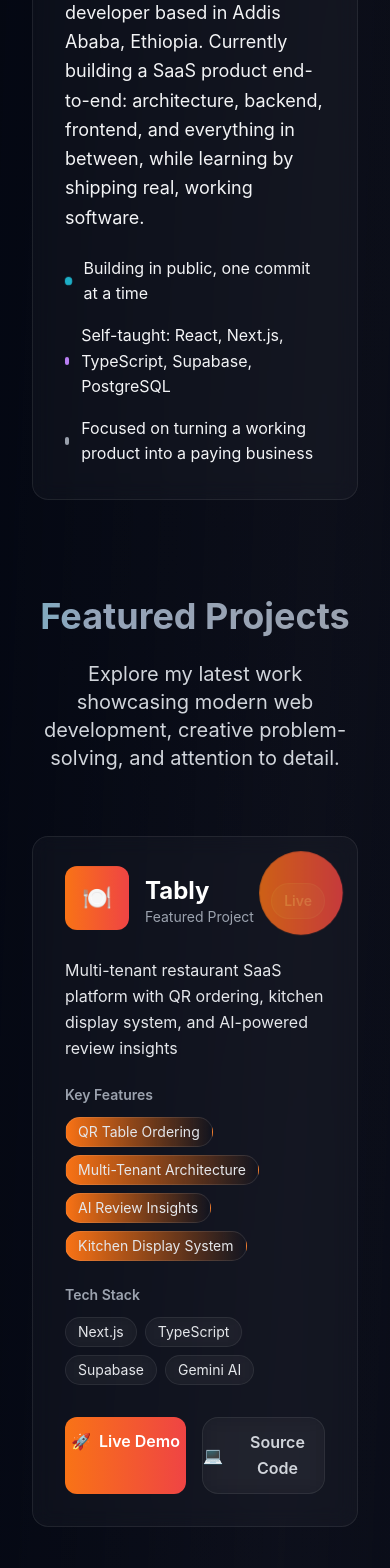
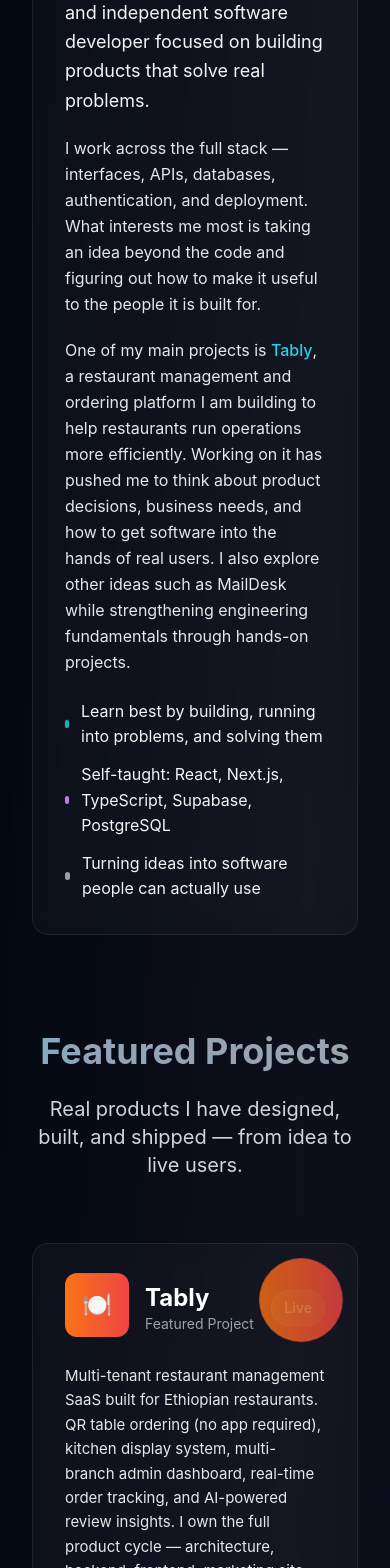
Before and after one commit to Danny7d/Portfolio, a Next.js app: page / in a window 390 px wide. Shown: the part 1500-3068 px from the top of the page. Built offline with nearby package versions, Linux system fonts and the light colour scheme.

Commit message:
Improve portfolio: deeper project cards, stronger About Me, cleaner skills, proper README

```diff
--- a/components/AboutMe.tsx
+++ b/components/AboutMe.tsx
@@ -21,7 +21,6 @@
                   className="w-full h-full object-cover"
                 />
               </div>
-              {/* Subtle glow effect behind image */}
               <div className="absolute -inset-2 rounded-full bg-gradient-to-r from-cyan-400/25 to-purple-400/25 blur-2xl" />
             </div>
           </div>
@@ -35,18 +34,33 @@
                 </span>
               </h2>
 
-              <p className="text-lg text-gray-100 leading-relaxed mb-6">
-                Solo founder and self-taught developer based in Addis Ababa,
-                Ethiopia. Currently building a SaaS product end-to-end:
-                architecture, backend, frontend, and everything in between,
-                while learning by shipping real, working software.
+              <p className="text-lg text-gray-100 leading-relaxed mb-5">
+                Engineering student at AASTU and independent software developer
+                focused on building products that solve real problems.
               </p>
 
-              <div className="space-y-4">
+              <p className="text-base text-gray-200 leading-relaxed mb-5">
+                I work across the full stack — interfaces, APIs, databases,
+                authentication, and deployment. What interests me most is taking
+                an idea beyond the code and figuring out how to make it useful
+                to the people it is built for.
+              </p>
+
+              <p className="text-base text-gray-200 leading-relaxed mb-6">
+                One of my main projects is <span className="text-cyan-400 font-medium">Tably</span>, a
+                restaurant management and ordering platform I am building to help
+                restaurants run operations more efficiently. Working on it has
+                pushed me to think about product decisions, business needs, and
+                how to get software into the hands of real users. I also explore
+                other ideas such as MailDesk while strengthening engineering
+                fundamentals through hands-on projects.
+              </p>
+
+              <div className="space-y-3">
                 <div className="flex items-center space-x-3">
                   <div className="w-2 h-2 bg-cyan-400 rounded-full animate-pulse" />
                   <span className="text-gray-100">
-                    Building in public, one commit at a time
+                    Learn best by building, running into problems, and solving them
                   </span>
                 </div>
                 <div className="flex items-center space-x-3">
@@ -64,7 +78,7 @@
                     style={{ animationDelay: "1s" }}
                   />
                   <span className="text-gray-100">
-                    Focused on turning a working product into a paying business
+                    Turning ideas into software people can actually use
                   </span>
                 </div>
               </div>
--- a/components/ModernProjects.tsx
+++ b/components/ModernProjects.tsx
@@ -3,14 +3,14 @@
     {
       name: "Tably",
       description:
-        "Multi-tenant restaurant SaaS platform with QR ordering, kitchen display system, and AI-powered review insights",
-      features: [
-        "QR Table Ordering",
-        "Multi-Tenant Architecture",
-        "AI Review Insights",
-        "Kitchen Display System",
+        "Multi-tenant restaurant management SaaS built for Ethiopian restaurants. QR table ordering (no app required), kitchen display system, multi-branch admin dashboard, real-time order tracking, and AI-powered review insights. I own the full product cycle — architecture, backend, frontend, marketing site, and going-to-market decisions.",
+      highlights: [
+        "QR ordering with zero-download customer experience",
+        "Multi-tenant architecture with branch-level isolation",
+        "Kitchen Display System + live order lifecycle",
+        "Marketing site + SEO + conversion-focused landing",
       ],
-      stack: ["Next.js", "TypeScript", "Supabase", "Gemini AI"],
+      stack: ["Next.js", "TypeScript", "Supabase", "PostgreSQL", "Gemini AI"],
       liveUrl: "https://tably.site",
       githubUrl: "https://github.com/Danny7d/Tably",
       gradient: "from-orange-500 to-red-500",
@@ -19,14 +19,14 @@
     {
       name: "MailDesk",
       description:
-        "No-code email platform on top of Resend: connect your own account, then send and receive email from a Gmail-style dashboard, with encrypted API-key storage",
-      features: [
-        "AES-256-GCM Encrypted API Keys",
-        "Inbound Email via Webhooks",
-        "Send & Track Email History",
-        "Per-User Data Isolation",
+        "No-code email platform on top of Resend. Connect your own API key once, then send and receive branded email from a Gmail-style inbox. Built with strong security focus: AES-256-GCM encrypted keys at rest, multi-tenant isolation, webhook-verified inbound mail, and rate limiting.",
+      highlights: [
+        "AES-256-GCM encrypted Resend API keys (never exposed to browser)",
+        "Inbound email via Resend webhooks + read/unread state",
+        "Per-user data isolation and bcrypt auth",
+        "Clean composer + sent history with delivery status",
       ],
-      stack: ["Next.js", "Prisma", "Supabase", "Resend"],
+      stack: ["Next.js", "TypeScript", "Prisma", "Supabase", "Resend", "NextAuth"],
       liveUrl: "https://inbound.tably.site",
       githubUrl: "https://github.com/Danny7d/MailDesk",
       gradient: "from-purple-500 to-indigo-500",
@@ -35,14 +35,14 @@
     {
       name: "Movie Mint",
       description:
-        "Cinematic movie discovery platform with real-time data and immersive UI",
-      features: [
-        "Movie Search",
-        "Trending Movies",
-        "API Integration",
-        "Responsive Design",
+        "Cinematic movie discovery app that surfaces trending and popular titles, supports real-time search, and shows rich detail pages with cast, ratings, and trailers. Built as a focused frontend project emphasizing clean component design, API handling, and responsive UX.",
+      highlights: [
+        "TMDB + OMDb API integration with graceful empty states",
+        "Dynamic backdrop backgrounds and hover interactions",
+        "Trailer modal with keyboard support",
+        "Fully responsive cinematic UI",
       ],
-      stack: ["React", "Tailwind CSS", "Vite", "Movie API"],
+      stack: ["React", "Vite", "Tailwind CSS", "Axios", "TMDB API"],
       liveUrl: "https://movie-mint-d.vercel.app/",
       githubUrl: "https://github.com/Danny7d/Movie-Mint",
       gradient: "from-slate-600 to-slate-700",
@@ -51,14 +51,14 @@
     {
       name: "Pick Fashion",
       description:
-        "Modern e-commerce platform with authentication and seamless shopping experience",
-      features: [
-        "Product Browsing",
-        "Shopping Cart",
-        "User Authentication",
-        "Database Integration",
+        "Ethiopian fashion e-commerce experience with product browsing, cart flow, and Telegram bot integration for ordering and seller communication. Customers can place requests directly through Telegram; the admin side handles order management and customer messaging.",
+      highlights: [
+        "Product catalog + responsive shopping experience",
+        "Telegram bot for order requests and seller chat",
+        "Supabase-backed data and authentication",
+        "End-to-end flow from browse → order → confirmation",
       ],
-      stack: ["React", "Supabase", "PostgreSQL", "Tailwind"],
+      stack: ["React", "Supabase", "PostgreSQL", "Tailwind", "Telegram Bot"],
       liveUrl: "https://pick-fashion.vercel.app/",
       githubUrl: "https://github.com/Danny7d/Pick-Fashion",
       gradient: "from-cyan-500 to-blue-500",
@@ -76,8 +76,8 @@
             </span>
           </h2>
           <p className="text-xl text-gray-300 max-w-2xl mx-auto">
-            Explore my latest work showcasing modern web development, creative
-            problem-solving, and attention to detail.
+            Real products I have designed, built, and shipped — from idea to
+            live users.
           </p>
         </div>
 
@@ -88,14 +88,11 @@
               className="group relative"
               style={{ animationDelay: `${index * 0.2}s` }}
             >
-              {/* Card glow effect */}
               <div
                 className={`absolute -inset-1 bg-gradient-to-r ${project.gradient} rounded-2xl opacity-0 group-hover:opacity-30 blur-xl transition-all duration-500 animate-glow`}
               />
 
-              {/* Main card */}
               <div className="relative glass glass-hover rounded-2xl p-8 hover-tilt transition-all duration-500">
-                {/* Project header */}
                 <div className="flex items-center justify-between mb-6">
                   <div className="flex items-center space-x-4">
                     <div
@@ -111,7 +108,6 @@
                     </div>
                   </div>
 
-                  {/* Status badge */}
                   <div className="px-3 py-1 bg-green-500/20 border border-green-500/30 rounded-full">
                     <span className="text-green-400 text-sm font-semibold">
                       Live
@@ -119,29 +115,27 @@
                   </div>
                 </div>
 
-                {/* Project description */}
-                <p className="text-gray-200 mb-6 leading-relaxed">
+                <p className="text-gray-200 mb-5 leading-relaxed text-[15px]">
                   {project.description}
                 </p>
 
-                {/* Features */}
                 <div className="mb-6">
                   <h4 className="text-sm font-semibold text-gray-400 mb-3">
-                    Key Features
+                    What I built
                   </h4>
-                  <div className="flex flex-wrap gap-2">
-                    {project.features.map((feature, idx) => (
-                      <span
+                  <ul className="space-y-2">
+                    {project.highlights.map((item, idx) => (
+                      <li
                         key={idx}
-                        className={`px-3 py-1 bg-gradient-to-r ${project.gradient}/20 text-gray-200 rounded-full text-sm border border-white/10`}
+                        className="flex items-start gap-2 text-sm text-gray-300"
                       >
-                        {feature}
-                      </span>
+                        <span className="text-cyan-400 mt-0.5">▸</span>
+                        <span>{item}</span>
+                      </li>
                     ))}
-                  </div>
+                  </ul>
                 </div>
 
-                {/* Tech stack */}
                 <div className="mb-8">
                   <h4 className="text-sm font-semibold text-gray-400 mb-3">
                     Tech Stack
@@ -158,7 +152,6 @@
                   </div>
                 </div>
 
-                {/* Action buttons */}
                 <div className="flex gap-4">
                   <a
                     href={project.liveUrl}
@@ -167,7 +160,6 @@
                     className={`flex-1 text-center py-3 bg-gradient-to-r ${project.gradient} text-white font-semibold rounded-xl hover-glow hover-scale transition-all duration-300`}
                   >
                     <span className="flex items-center justify-center space-x-2">
-                      <span>🚀</span>
                       <span>Live Demo</span>
                     </span>
                   </a>
@@ -178,13 +170,11 @@
                     className="flex-1 text-center py-3 glass glass-hover text-gray-300 font-semibold rounded-xl border border-gray-600 hover:border-cyan-400 hover:text-cyan-400 transition-all duration-300"
                   >
                     <span className="flex items-center justify-center space-x-2">
-                      <span>💻</span>
-                      <span>Source Code</span>
+                      <span>Source</span>
                     </span>
                   </a>
                 </div>
 
-                {/* Floating decoration */}
                 <div
                   className={`absolute top-4 right-4 w-20 h-20 bg-gradient-to-r ${project.gradient} rounded-full opacity-10 animate-pulse`}
                 />
--- a/components/ModernSkills.tsx
+++ b/components/ModernSkills.tsx
@@ -1,95 +1,53 @@
 "use client";
 
-import { useState, useEffect } from "react";
-
 function ModernSkills() {
-  const [isVisible, setIsVisible] = useState(false);
-
-  useEffect(() => {
-    const timer = setTimeout(() => setIsVisible(true), 500);
-    return () => clearTimeout(timer);
-  }, []);
-
-  const skillCategories = {
-    "Full Stack Development": [
+  const skillGroups = [
     {
-        name: "React",
-        level: 90,
-        gradient: "from-cyan-400 to-blue-500",
+      title: "Frontend",
       icon: "⚛️",
+      items: [
+        "React & Next.js",
+        "TypeScript",
+        "Tailwind CSS",
+        "Responsive UI / UX",
+        "Vite",
+      ],
     },
     {
-        name: "Next.js",
-        level: 85,
-        gradient: "from-white to-gray-400",
-        icon: "▲",
+      title: "Backend & Data",
+      icon: "🗄️",
+      items: [
+        "Supabase & PostgreSQL",
+        "Prisma",
+        "REST APIs",
+        "Authentication (NextAuth, Supabase Auth)",
+        "Webhooks & real-time",
+      ],
     },
     {
-        name: "JavaScript",
-        level: 85,
-        gradient: "from-yellow-400 to-orange-500",
-        icon: "🟨",
+      title: "Tools & Workflow",
+      icon: "🛠️",
+      items: [
+        "Git & GitHub",
+        "Vercel",
+        "Linux",
+        "Product thinking & shipping",
+        "Building in public",
+      ],
     },
-      {
-        name: "Tailwind CSS",
-        level: 80,
-        gradient: "from-teal-400 to-cyan-500",
-        icon: "🎨",
-      },
-      {
-        name: "Vite",
-        level: 75,
-        gradient: "from-purple-400 to-pink-500",
-        icon: "⚡",
-      },
-    ],
-    Backend: [
-      {
-        name: "Supabase",
-        level: 85,
-        gradient: "from-green-400 to-emerald-500",
-        icon: "🗄️",
-      },
-      {
-        name: "PostgreSQL",
-        level: 80,
-        gradient: "from-blue-400 to-indigo-500",
-        icon: "🐘",
-      },
-      {
-        name: "Authentication",
-        level: 85,
-        gradient: "from-red-400 to-pink-500",
-        icon: "🔐",
-      },
-      {
-        name: "REST APIs",
-        level: 80,
-        gradient: "from-indigo-400 to-purple-500",
-        icon: "🔌",
-      },
-    ],
-    Tools: [
-      {
-        name: "Git & GitHub",
-        level: 85,
-        gradient: "from-gray-400 to-gray-600",
-        icon: "📦",
-      },
-      {
-        name: "Linux",
-        level: 75,
-        gradient: "from-yellow-400 to-orange-500",
-        icon: "🐧",
-      },
-      {
-        name: "Vercel",
-        level: 70,
-        gradient: "from-white to-gray-400",
-        icon: "🚀",
-      },
-    ],
-  };
+  ];
+
+  const extra = [
+    "HTML5",
+    "CSS3",
+    "ES6+",
+    "React Hooks",
+    "Zod",
+    "npm",
+    "JSON",
+    "SEO basics",
+    "Telegram Bots",
+  ];
 
   return (
     <section className="py-12 px-8">
@@ -101,124 +59,47 @@
             </span>
           </h2>
           <p className="text-xl text-gray-200 max-w-2xl mx-auto">
-            A comprehensive overview of my technical expertise and the
-            technologies I work with to build amazing products.
+            Technologies I use to design, build, and ship real products.
           </p>
         </div>
 
-        <div className="grid grid-cols-1 lg:grid-cols-3 gap-8">
-          {Object.entries(skillCategories).map(
-            ([category, skills], categoryIndex) => (
+        <div className="grid grid-cols-1 md:grid-cols-3 gap-8">
+          {skillGroups.map((group) => (
             <div
-                key={category}
+              key={group.title}
               className="glass glass-hover rounded-2xl p-8 hover-glow transition-all duration-500"
-                style={{ animationDelay: `${categoryIndex * 0.2}s` }}
             >
-                {/* Category header */}
-                <div className="flex items-center justify-between mb-8">
-                  <h3 className="text-2xl font-bold text-white">{category}</h3>
-                  <div className="w-12 h-12 bg-gradient-to-r from-cyan-400 to-purple-400 rounded-lg flex items-center justify-center animate-pulse">
-                    <span className="text-white font-bold">
-                      {category === "Full Stack Development" && "🎯"}
-                      {category === "Backend" && "⚙️"}
-                      {category === "Tools" && "🛠️"}
-                    </span>
+              <div className="flex items-center justify-between mb-6">
+                <h3 className="text-2xl font-bold text-white">{group.title}</h3>
+                <div className="w-12 h-12 bg-gradient-to-r from-cyan-400 to-purple-400 rounded-lg flex items-center justify-center text-xl">
+                  {group.icon}
                 </div>
               </div>
-
-                {/* Skills list */}
-                <div className="space-y-6">
-                  {skills.map((skill, skillIndex) => (
-                    <div
-                      key={skill.name}
-                      className="group"
-                      style={{
-                        animationDelay: `${categoryIndex * 0.2 + skillIndex * 0.1}s`,
-                      }}
+              <ul className="space-y-3">
+                {group.items.map((item) => (
+                  <li
+                    key={item}
+                    className="flex items-center gap-3 text-gray-200"
                   >
-                      {/* Skill header */}
-                      <div className="flex items-center justify-between mb-2">
-                        <div className="flex items-center space-x-3">
-                          <span className="text-xl group-hover:animate-float transition-all duration-300">
-                            {skill.icon}
-                          </span>
-                          <span className="text-white font-semibold group-hover:text-cyan-400 transition-colors duration-300">
-                            {skill.name}
-                          </span>
-                        </div>
-                        <span className="text-gray-400 text-sm font-medium">
-                          {skill.level}%
-                        </span>
-                      </div>
-
-                      {/* Progress bar */}
-                      <div className="relative h-3 bg-gray-700/50 rounded-full overflow-hidden">
-                        {/* Animated progress */}
-                        <div
-                          className={`absolute top-0 left-0 h-full bg-gradient-to-r ${skill.gradient} rounded-full transition-all duration-1000 ease-out`}
-                          style={{
-                            width: isVisible ? `${skill.level}%` : "0%",
-                            transitionDelay: `${categoryIndex * 200 + skillIndex * 100}ms`,
-                          }}
-                        >
-                          {/* Shimmer effect */}
-                          <div className="absolute inset-0 bg-gradient-to-r from-transparent via-white/30 to-transparent animate-pulse" />
-                        </div>
-
-                        {/* Glow effect */}
-                        <div
-                          className={`absolute top-0 left-0 h-full bg-gradient-to-r ${skill.gradient} rounded-full opacity-50 blur-sm`}
-                          style={{
-                            width: isVisible ? `${skill.level}%` : "0%",
-                            transitionDelay: `${categoryIndex * 200 + skillIndex * 100}ms`,
-                          }}
-                        />
-                      </div>
-
-                      {/* Skill dots indicator */}
-                      <div className="flex space-x-1 mt-2">
-                        {[...Array(5)].map((_, i) => (
-                          <div
-                            key={i}
-                            className={`h-1 w-full rounded-full transition-all duration-300 ${
-                              i < Math.floor(skill.level / 20)
-                                ? `bg-gradient-to-r ${skill.gradient}`
-                                : "bg-gray-700/50"
-                            }`}
-                          />
+                    <span className="w-1.5 h-1.5 rounded-full bg-cyan-400 flex-shrink-0" />
+                    <span>{item}</span>
+                  </li>
                 ))}
-                      </div>
+              </ul>
             </div>
           ))}
         </div>
-              </div>
-            ),
-          )}
-        </div>
 
-        {/* Additional skills cloud */}
         <div className="mt-16 text-center">
-          <div className="glass glass-hover rounded-2xl p-8 inline-block">
+          <div className="glass glass-hover rounded-2xl p-8 inline-block max-w-3xl">
             <h3 className="text-xl font-bold text-white mb-6">
-              Additional Technologies
+              Also comfortable with
             </h3>
             <div className="flex flex-wrap gap-3 justify-center">
-              {[
-                "HTML5",
-                "CSS3",
-                "ES6+",
-                "React Hooks",
-                "Responsive Design",
-                "UI/UX",
-                "Git",
-                "npm",
-                "REST",
-                "JSON",
-              ].map((tech, index) => (
+              {extra.map((tech) => (
                 <span
                   key={tech}
                   className="px-4 py-2 glass glass-hover text-gray-300 rounded-lg text-sm hover:text-cyan-400 transition-all duration-300 hover-scale"
-                  style={{ animationDelay: `${index * 0.1}s` }}
                 >
                   {tech}
                 </span>
```
Also changed, not shown: 1 other file (tests, documents, lock files or other folders). Lines whose indentation alone changed are shown as unchanged.
